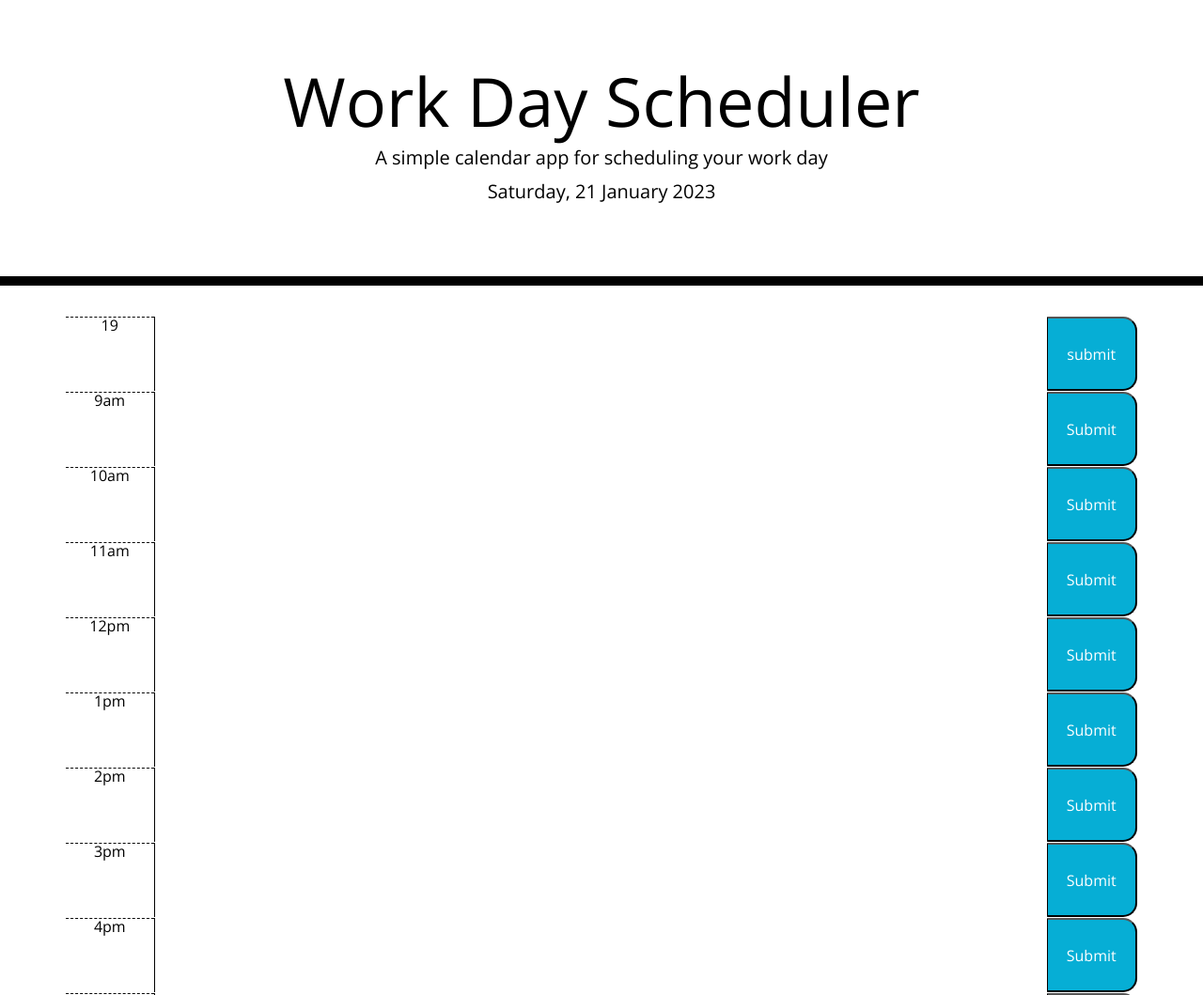
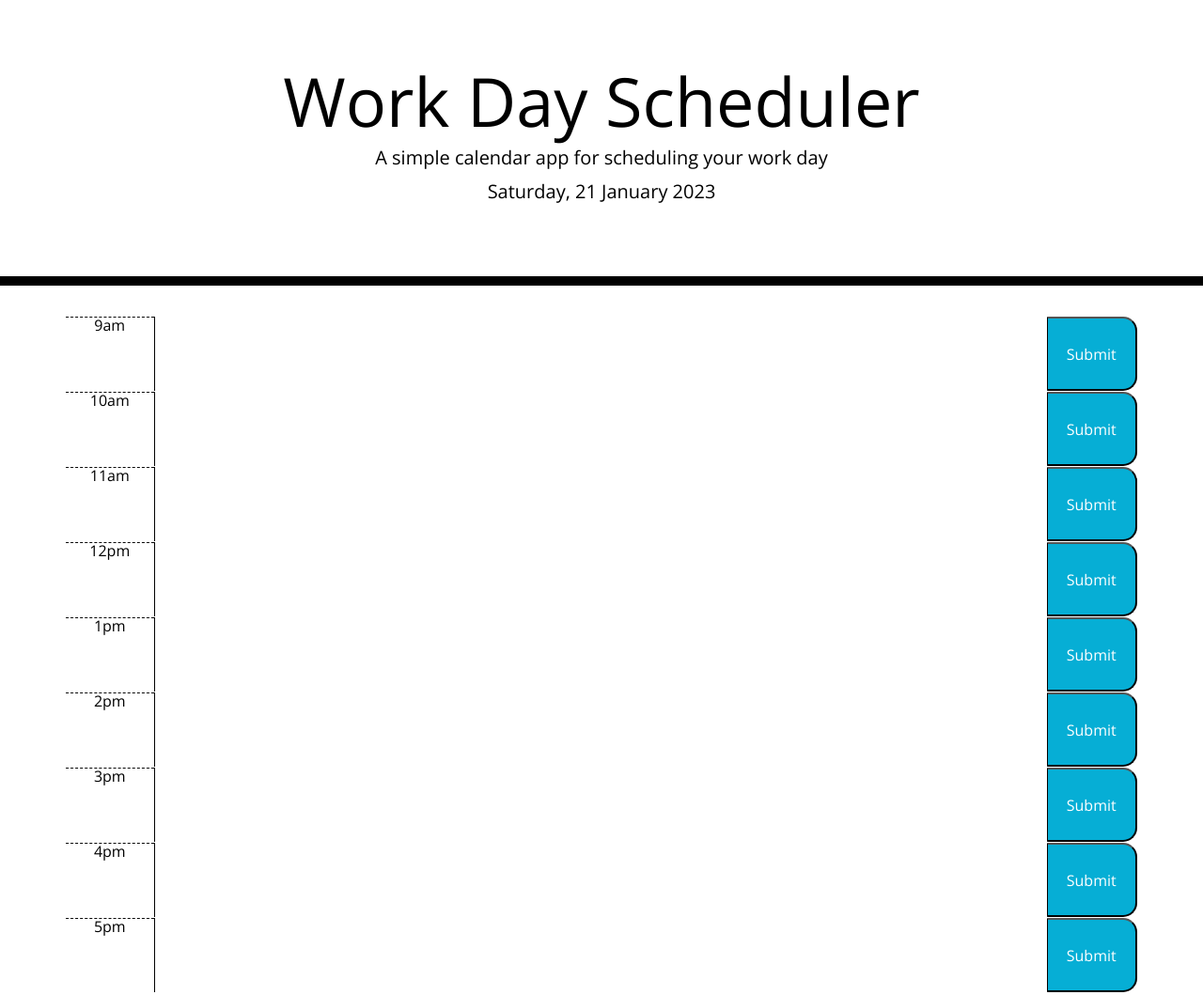
Before and after one commit to AlexAins/Daily-Planner-App, a plain HTML site: page index.html in a window 1280 px wide. Shown: the top 1059 px of the page at 94% size. Drawn offline with nearby package versions, Linux system fonts and the light colour scheme.

Commit message:
Removed premade row from HTML

```diff
--- a/assets/js/script.js
+++ b/assets/js/script.js
@@ -12,7 +12,6 @@ for (i = 0; i < 9; i++){
     // Create Row
     var hourRowEl = $("<div>");
     hourRowEl.addClass("row time-block");
-    hourRowEl.attr("data-time", [i]);
     containerEl.append(hourRowEl);
 
     // Adding hour colum to row
@@ -31,6 +30,7 @@ for (i = 0; i < 9; i++){
     submitColEl.text("Submit");
     hourRowEl.append(submitColEl);
 
+    // Setting Hour text
     if(i < 3){
         hourColEl.text(i + 9 + "am");
     }
@@ -40,7 +40,6 @@ for (i = 0; i < 9; i++){
     else{
         hourColEl.text(i - 3 + "pm");
     }
-
 }
 
 
--- a/index.html
+++ b/index.html
@@ -29,11 +29,7 @@
       <p id="currentDay" class="lead"></p>
     </header>
     <div id ="containerEl" class="container">
-      <div class="row time-block">
-        <div class="col hour" id="9am">19</div>
-        <textarea class="col-10 description" id="9amText"></textarea>
-        <button class="col saveBtn">submit</button>
-      </div>
+      <!-- Time Blocks -->
     </div>
 
     <script src="https://cdnjs.cloudflare.com/ajax/libs/jquery/3.2.1/jquery.min.js"></script>
```
